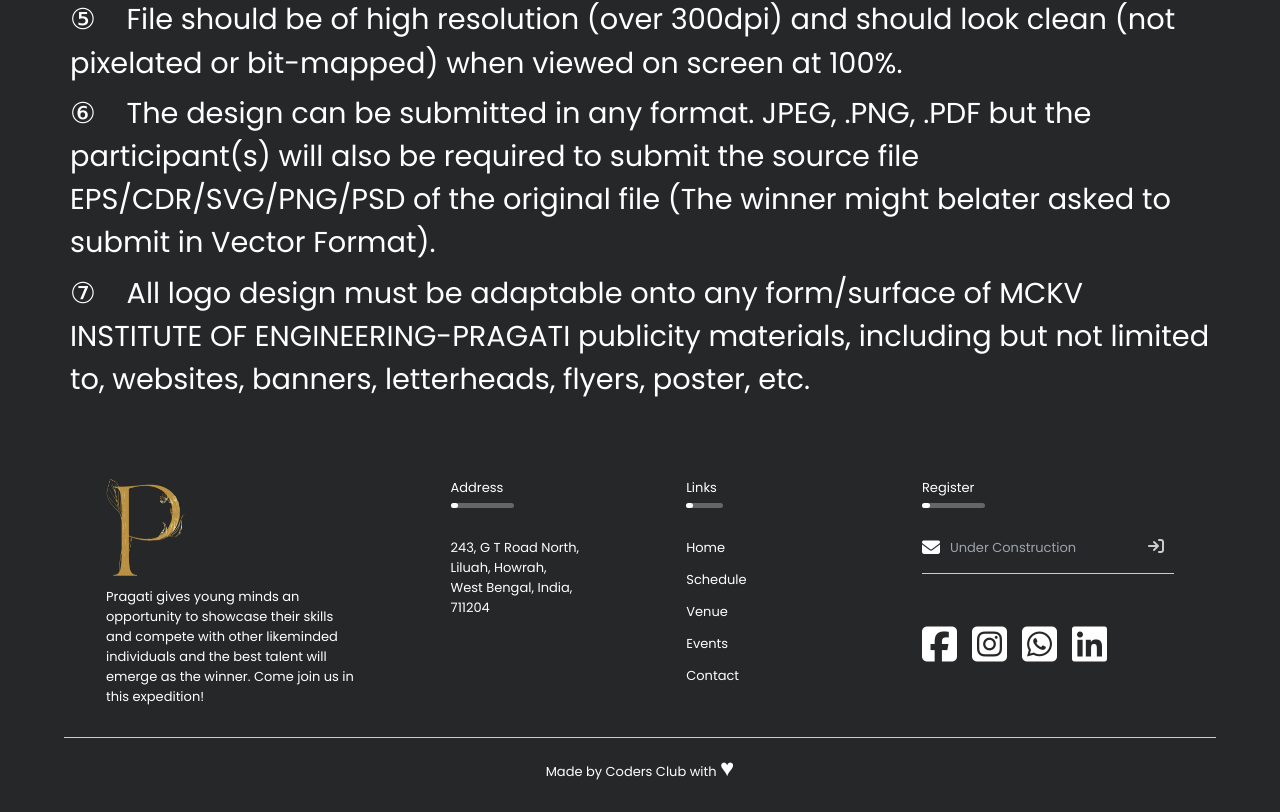
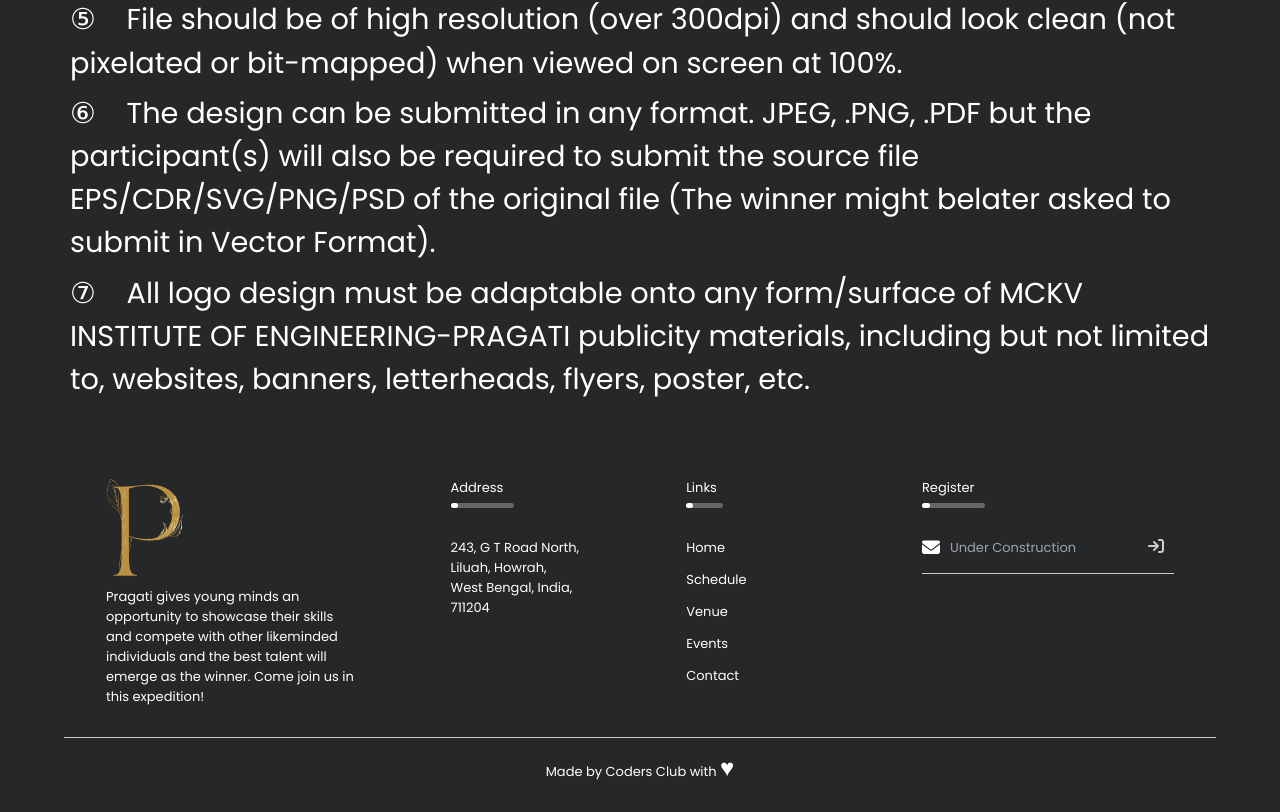
Before and after one commit to am-here/PRAGATI, a React (Create React App) app: page /rules in a window 1280 px wide. Shown: the part 2179-2991 px from the top of the page. Built offline with nearby package versions, Linux system fonts and the light colour scheme; a web font is replaced by a local one.

Commit message:
removed social media links

```diff
--- a/src/components/Footer/index.js
+++ b/src/components/Footer/index.js
@@ -88,7 +88,7 @@
                 <i class="fa-solid fa-arrow-right-to-bracket"></i>
               </button>
             </form>
-            <div className="social-icons">
+            {/* <div className="social-icons">
               <Link
                 target="_blank"
                 to="https://www.facebook.com/mckvieoriginal/"
@@ -116,7 +116,7 @@
               >
                 <i className="fa-brands fa-linkedin"></i>
               </Link>
-            </div>
+            </div> */}
           </div>
         </div>
         <hr className="hr" />
```
